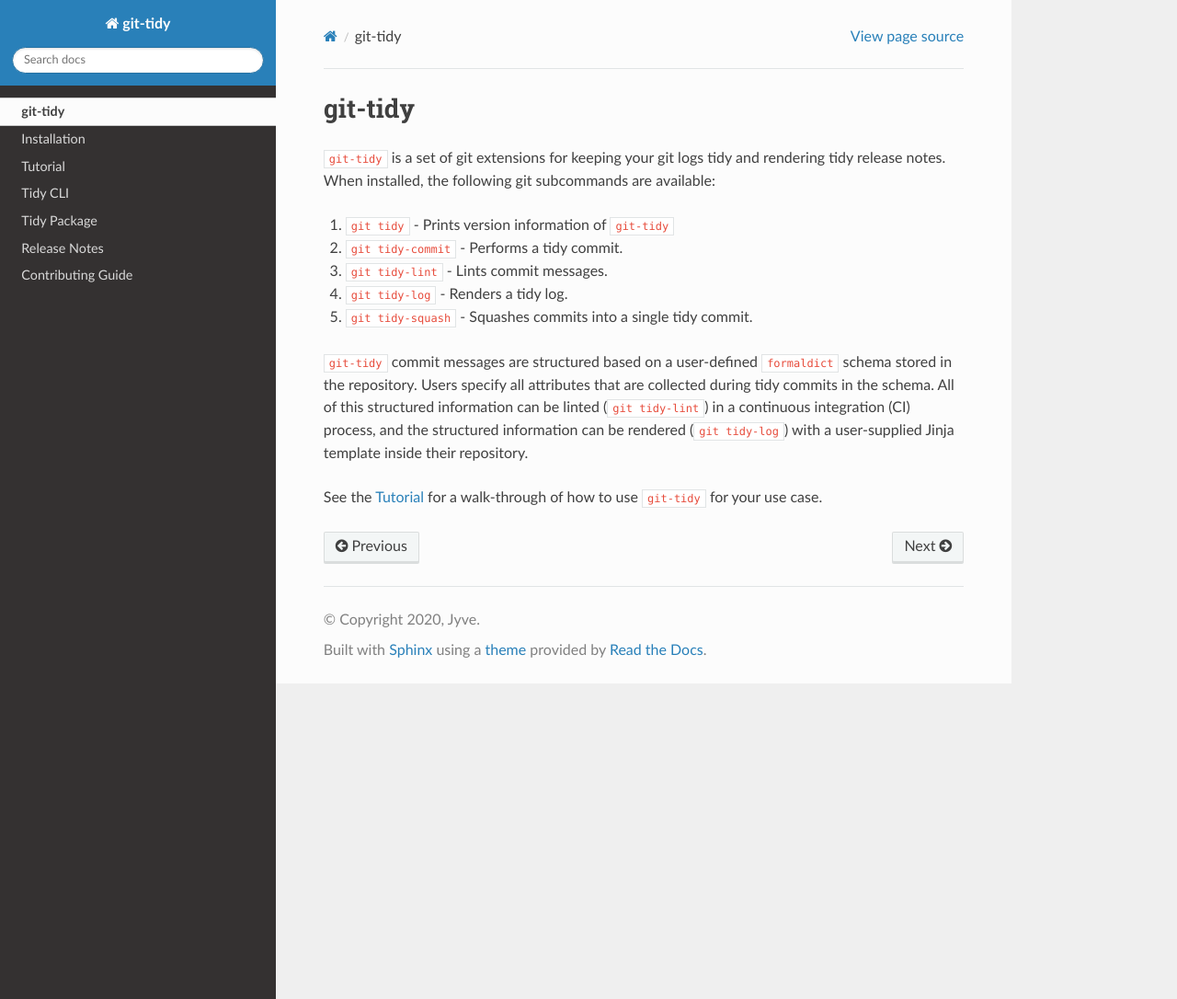
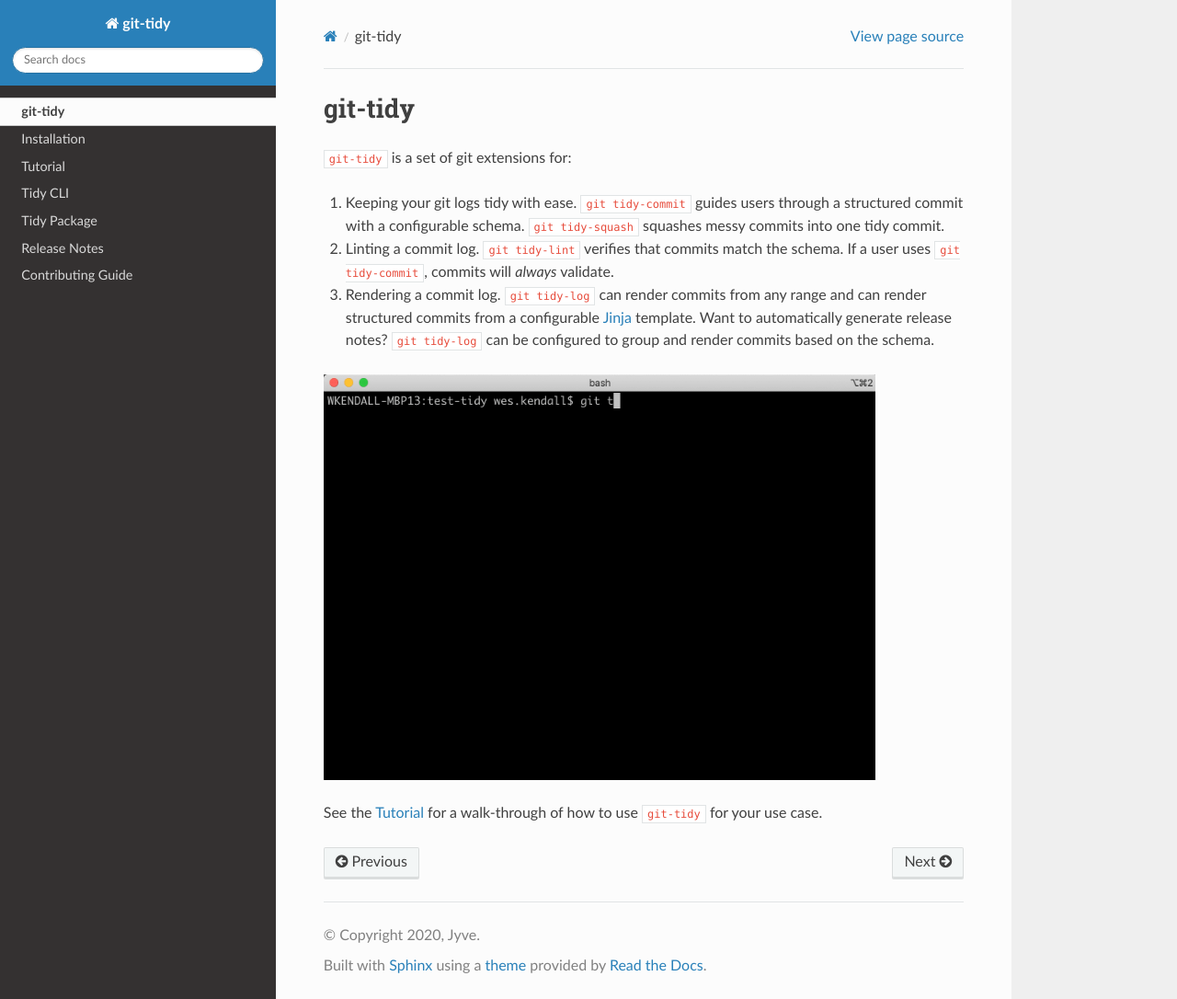
Before and after one commit to Opus10/git-tidy, a Sphinx documentation site: the page built from docs/index.rst, in a window 1280 px wide and 1086 px high. Shown: the whole window at 92% size. Built offline with Sphinx 7.4.7 and the Read the Docs theme 2.0.0, drawn with Linux system fonts in a browser that asks for light colours.

```diff
--- a/docs/index.rst
+++ b/docs/index.rst
@@ -1,22 +1,22 @@
 git-tidy
 ========
 
-``git-tidy`` is a set of git extensions for keeping your git logs tidy
-and rendering tidy release notes. When installed, the following git
-subcommands are available:
+``git-tidy`` is a set of git extensions for:
 
-1. ``git tidy`` - Prints version information of ``git-tidy``
-2. ``git tidy-commit`` - Performs a tidy commit.
-3. ``git tidy-lint`` - Lints commit messages.
-4. ``git tidy-log`` - Renders a tidy log.
-5. ``git tidy-squash`` - Squashes commits into a single tidy commit.
+1. Keeping your git logs tidy with ease. ``git tidy-commit`` guides
+   users through a structured commit with a configurable schema.
+   ``git tidy-squash`` squashes messy commits into one tidy commit.
+2. Linting a commit log. ``git tidy-lint`` verifies that commits
+   match the schema. If a user uses ``git tidy-commit``, commits
+   will *always* validate.
+3. Rendering a commit log. ``git tidy-log`` can render commits from
+   any range and can render structured commits from a configurable
+   `Jinja <https://jinja.palletsprojects.com/en/2.11.x/>`__ template.
+   Want to automatically generate release notes? ``git tidy-log`` can
+   be configured to group and render commits based on the schema.
 
-``git-tidy`` commit messages are structured based on a user-defined
-``formaldict`` schema stored in the repository. Users specify all
-attributes that are collected during tidy commits in the schema. All of
-this structured information can be linted (``git tidy-lint``) in a continuous
-integration (CI) process, and the structured information can be rendered
-(``git tidy-log``) with a user-supplied Jinja template inside their repository.
+.. image:: _static/tidy-commit.gif
+    :width: 600
 
 See the :ref:`tutorial` for a walk-through of how to use ``git-tidy`` for your
 use case.
```
Also changed, not shown: README.rst (+39 -2 lines), docs/installation.rst (+16 -6 lines).
